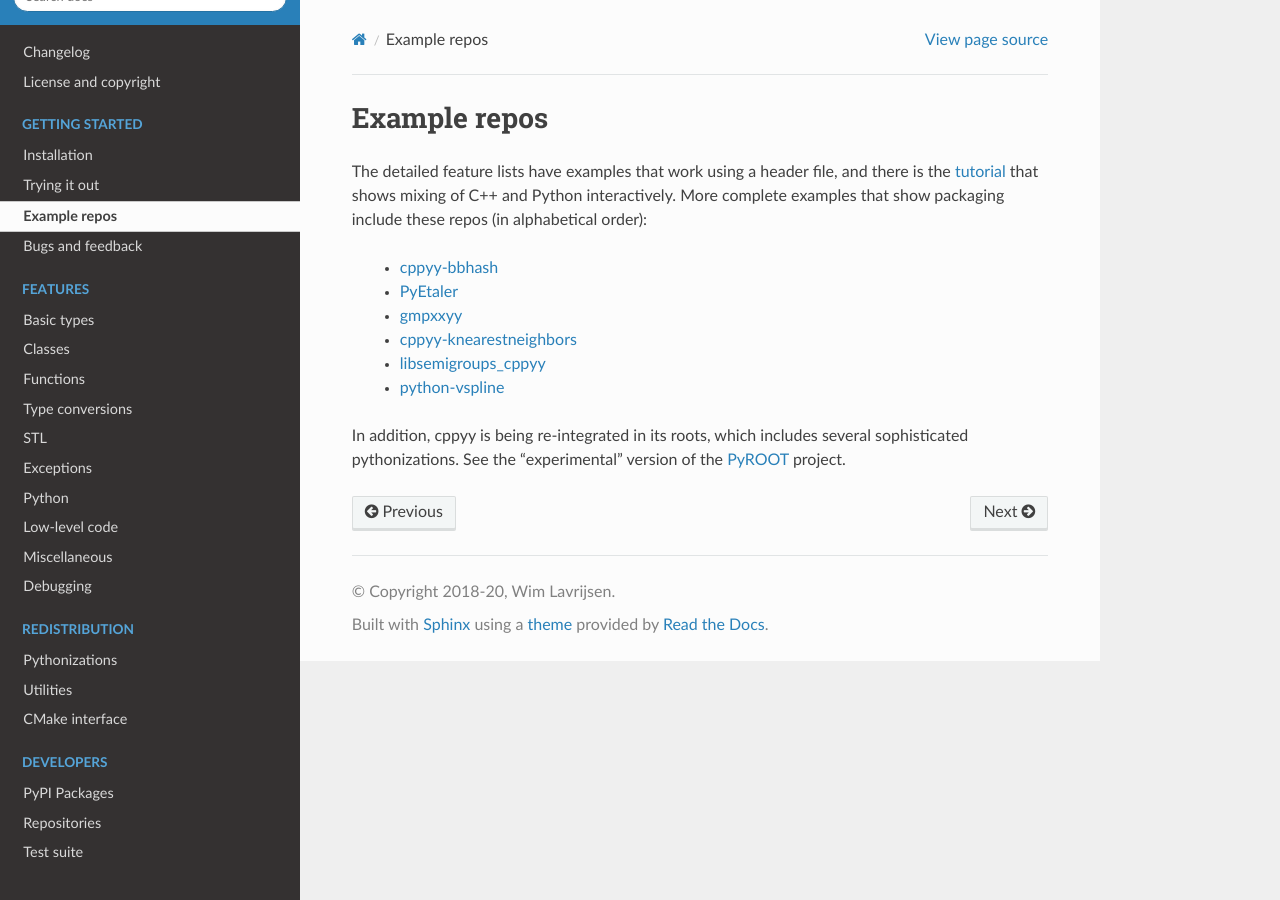
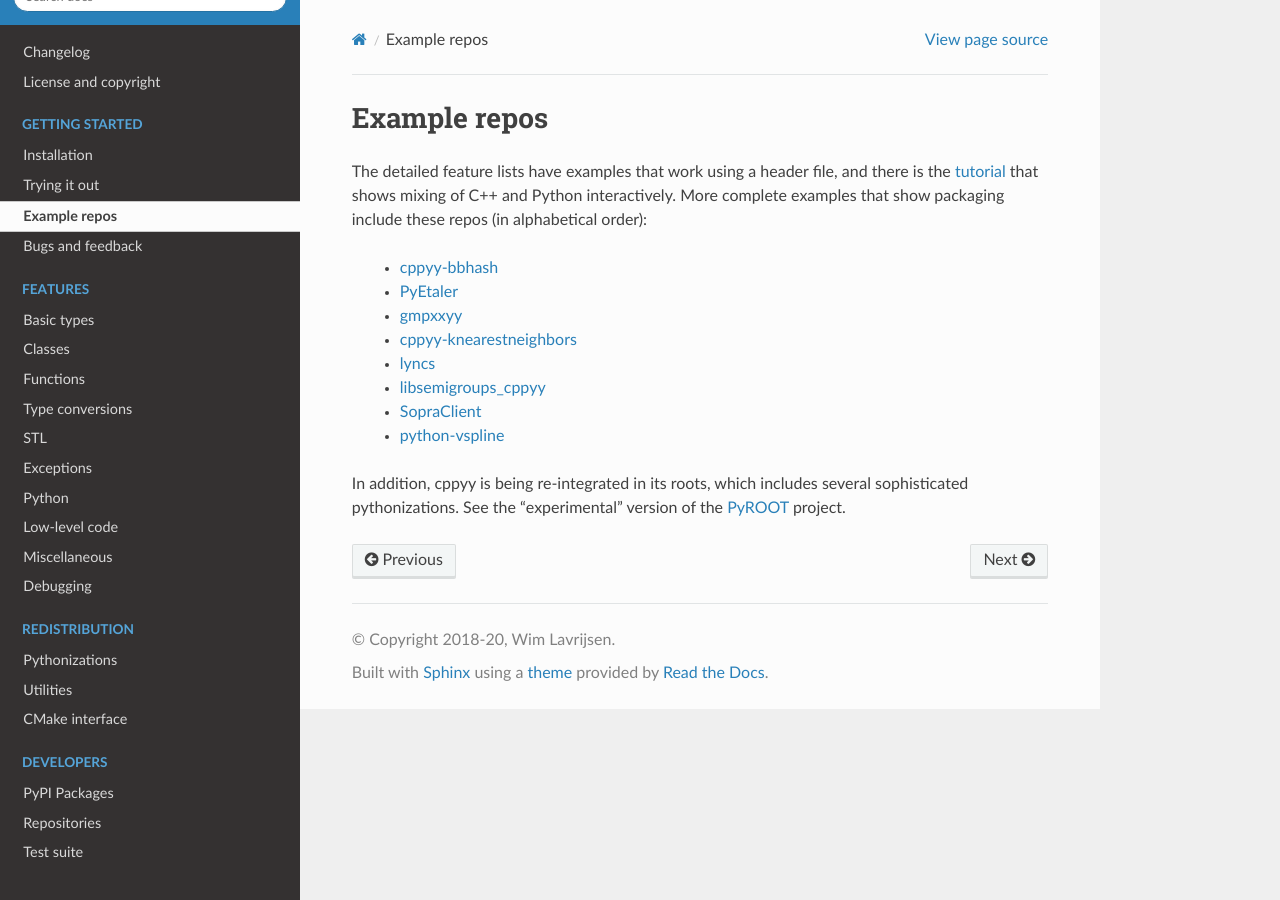
Before and after one commit to wlav/cppyy, a Sphinx documentation site: the page built from doc/source/examples.rst, in a window 1280 px wide. Built offline with Sphinx 7.4.7 and the Read the Docs theme 2.0.0, drawn with Linux system fonts in a browser that asks for light colours.

Commit message:
add more example repos

```diff
--- a/doc/source/conf.py
+++ b/doc/source/conf.py
@@ -55,9 +55,9 @@ author = u'Wim Lavrijsen'
 # built documents.
 #
 # The short X.Y version.
-version = '1.6'
+version = '1.7'
 # The full version, including alpha/beta/rc tags.
-release = '1.6.0'
+release = '1.7.1'
 
 # The language for content autogenerated by Sphinx. Refer to documentation
 # for a list of supported languages.
--- a/doc/source/examples.rst
+++ b/doc/source/examples.rst
@@ -12,7 +12,9 @@ alphabetical order):
  * `PyEtaler`_
  * `gmpxxyy`_
  * `cppyy-knearestneighbors`_
+ * `lyncs`_
  * `libsemigroups_cppyy`_
+ * `SopraClient`_
  * `python-vspline`_
 
 In addition, cppyy is being re-integrated in its roots, which includes
@@ -24,6 +26,8 @@ See the "experimental" version of the `PyROOT`_ project.
 .. _PyEtaler: https://github.com/etaler/PyEtaler
 .. _gmpxxyy: https://github.com/flatsurf/gmpxxyy
 .. _cppyy-knearestneighbors: https://github.com/jclay/cppyy-knearestneighbors-example
+.. _lyncs: https://github.com/sbacchio/lyncs
 .. _libsemigroups_cppyy: https://github.com/libsemigroups/libsemigroups_cppyy
+.. _SopraClient: https://github.com/SoPra-Team-17/Client
 .. _python-vspline: https://bitbucket.org/kfj/python-vspline
-.. _PyROOT: https://root.cern.ch/gitweb/?p=root.git;a=tree;f=bindings/pyroot_experimental/PyROOT
+.. _PyROOT: https://root.cern.ch/
```
